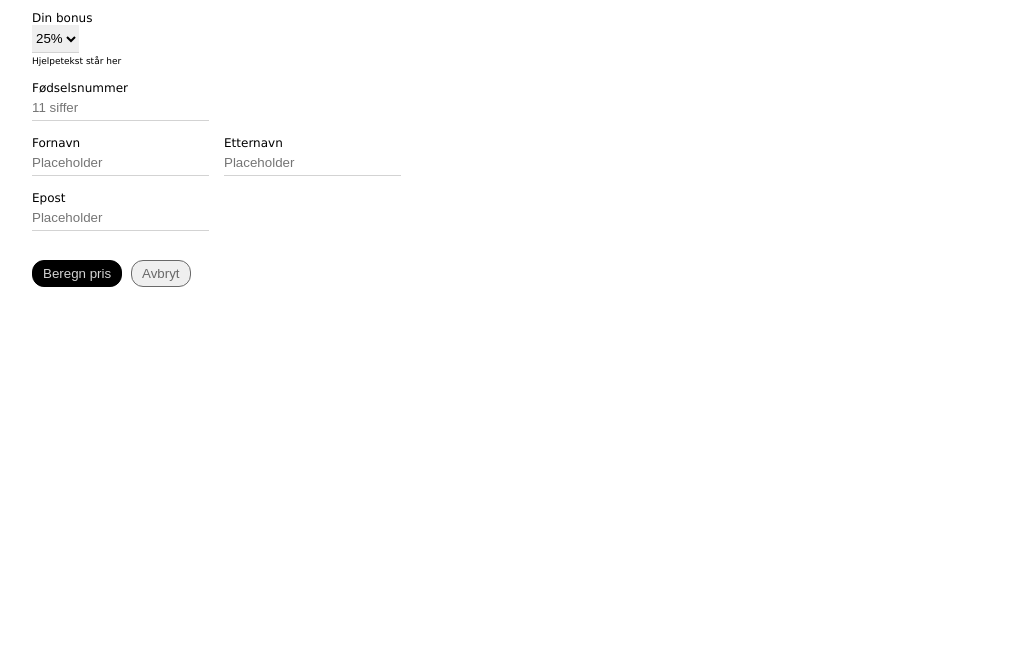
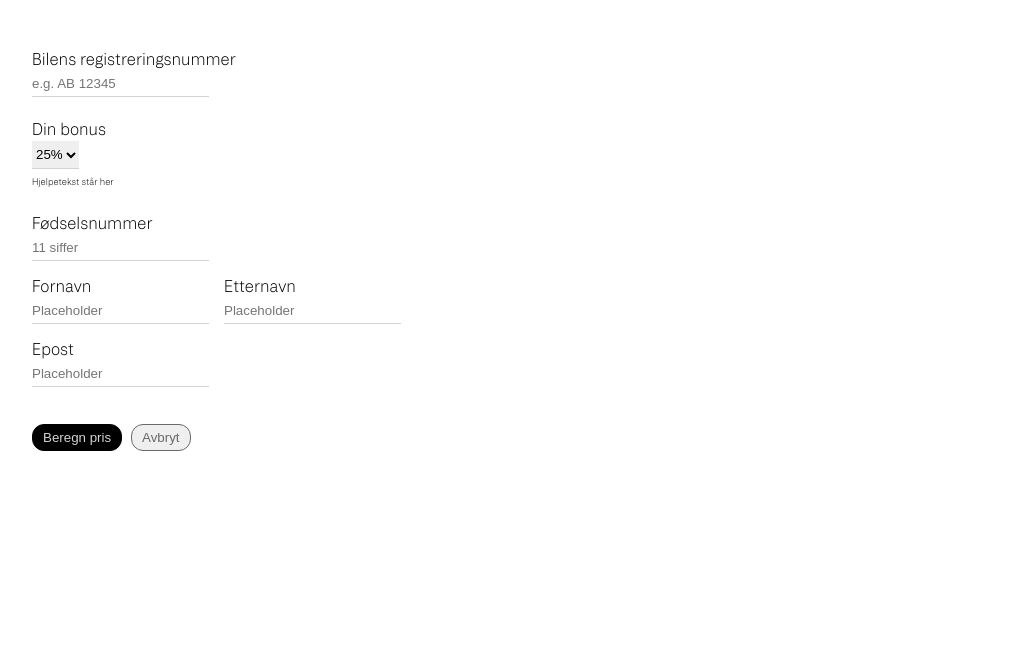
Before and after one commit to dawood11/forsikring-bil, a plain HTML site: page index.html in a window 1280 px wide. Shown: the part 143-800 px from the top of the page, without its empty margins (104-1132 px from the left). Drawn offline with Linux system fonts and the light colour scheme.

Commit message:
added font family

```diff
--- /dev/null
+++ b/assets/css/fonts.css
@@ -0,0 +1,41 @@
+@font-face {
+    font-family: "ForsikringGrotesk";
+    src: url("fonts/ForsikringGrotesk-Bold-Web.woff2") format('woff2'),
+         url("fonts/ForsikringGrotesk-Bold-Web.woff") format('woff');
+         font-weight: bold;
+}
+
+@font-face {
+    font-family: "ForsikringGrotesk";
+    src: url("fonts/ForsikringGrotesk-BoldItalic-Web.woff2") format('woff2'),
+         url("fonts/ForsikringGrotesk-BoldItalic-Web.woff") format('woff');
+         font-weight: bold;
+         font-style: italic;
+}
+
+@font-face {
+    font-family: "ForsikringGrotesk";
+    src: url("fonts/ForsikringGrotesk-Italic-Web.woff2") format('woff2'),
+         url("fonts/ForsikringGrotesk-Italic-Web.woff") format('woff');
+         font-style: italic;
+}
+
+@font-face {
+    font-family: "ForsikringGrotesk";
+    src: url("fonts/ForsikringGrotesk-Display-Web.woff2") format('woff2'),
+         url("fonts/ForsikringGrotesk-Display-Web.woff") format('woff');
+}
+
+@font-face {
+    font-family: "ForsikringGrotesk";
+    src: url("fonts/ForsikringGrotesk-Regular-Web.woff2") format('woff2'),
+         url("fonts/ForsikringGrotesk-Regular-Web.woff") format('woff');
+         font-weight: bold;
+}
+
+@font-face {
+    font-family: "ForsikringGrotesk";
+    src: url("fonts/ForsikringGroteskMono-Regular-Web.woff2") format('woff2'),
+         url("fonts/ForsikringGroteskMono-Regular-Web.woff") format('woff');
+         font-weight: bold;
+}
--- a/assets/css/index.css
+++ b/assets/css/index.css
@@ -1,5 +1,5 @@
 body {
-    font: normal 12px Verdana, Arial, sans-serif;
+    font-family: ForsikringGrotesk;
     padding: 0% 10%;
 }
 
--- a/index.html
+++ b/index.html
@@ -4,11 +4,13 @@
 		<title>forsikring-bil</title>
 		<meta name="viewport" content="width=device-width, initial-scale=1.0">
 		<link rel="stylesheet" type="text/css" href="assets/css/index.css">
+		<link rel="stylesheet" type="text/css" href="assets/css/fonts.css">
 		<script src="assets/js/index.js"></script>
 	</head>
 	<body>
 		<h1>Kjøp Bilforsikring</h1>
 		<p>Det er fire forskjellige forsikringer å velge mellom. Ansvarsforsikring er lovpålagt om kjøretøyet er registrert og skal brukes på veien. I tillegg kan du utvide forsikringen avhengig av hvor gammel bilen din er og hvordan du bruker den.</p>
+		<br><br>
 
 		<form>
 			<label>Bilens registreringsnummer<br></label>
```
Also changed, not shown: assets/css/fonts/ForsikringGrotesk-Bold-Web.woff (added), assets/css/fonts/ForsikringGrotesk-Bold-Web.woff2 (added), assets/css/fonts/ForsikringGrotesk-BoldItalic-Web.woff (added), assets/css/fonts/ForsikringGrotesk-BoldItalic-Web.woff2 (added), assets/css/fonts/ForsikringGrotesk-Display-Web.woff (added), assets/css/fonts/ForsikringGrotesk-Display-Web.woff2 (added), assets/css/fonts/ForsikringGrotesk-Italic-Web.woff (added), assets/css/fonts/ForsikringGrotesk-Italic-Web.woff2 (added), assets/css/fonts/ForsikringGrotesk-Regular-Web.woff (added), assets/css/fonts/ForsikringGrotesk-Regular-Web.woff2 (added), assets/css/fonts/ForsikringGroteskMono-Regular-Web.woff (added), assets/css/fonts/ForsikringGroteskMono-Regular-Web.woff2 (added).
